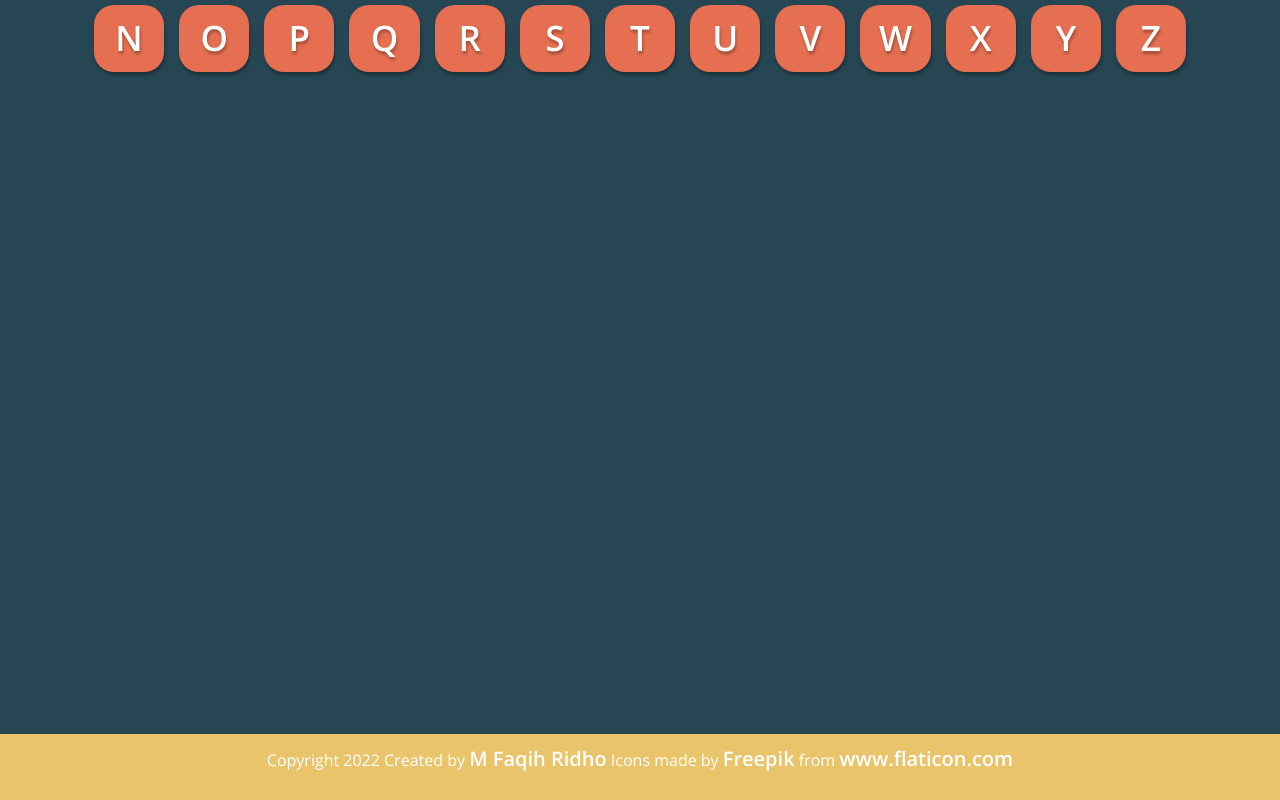
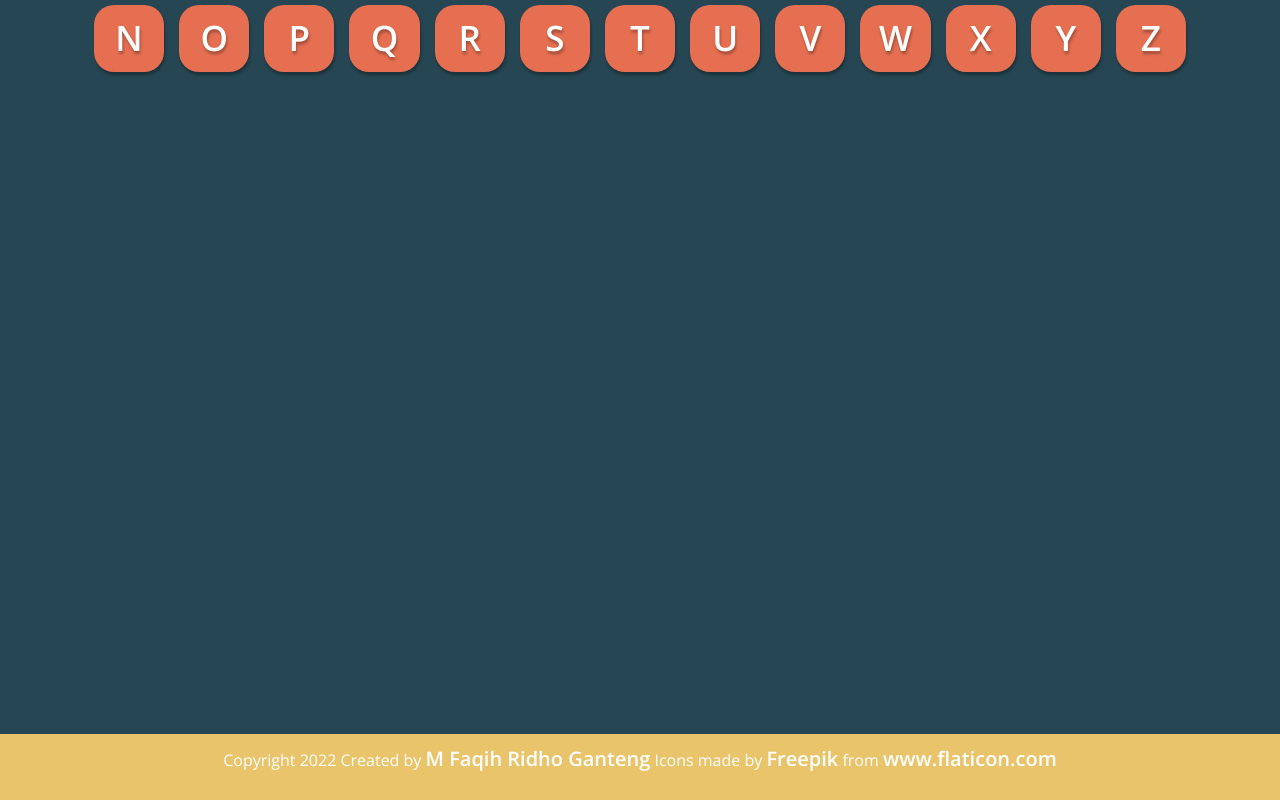
Before and after one commit to MFaqihRidho/themealdb-website, a React (Create React App) app: page / in a window 1280 px wide. Shown: the part 1992-2792 px from the top of the page. Built offline with nearby package versions, Linux system fonts and the light colour scheme; no server answers.

Commit message:
menambahkan ganteng di footer

```diff
--- a/src/components/footer/index.js
+++ b/src/components/footer/index.js
@@ -3,7 +3,7 @@
 function Footer(){
     return(
         <footer>
-            <p>Copyright 2022 Created by <a href="https://github.com/MFaqihRidho">M Faqih Ridho</a> Icons made by <a href="https://www.freepik.com" title="Freepik">Freepik</a> from <a href="https://www.flaticon.com/" title="Flaticon">www.flaticon.com</a></p>
+            <p>Copyright 2022 Created by <a href="https://github.com/MFaqihRidho">M Faqih Ridho Ganteng</a> Icons made by <a href="https://www.freepik.com" title="Freepik">Freepik</a> from <a href="https://www.flaticon.com/" title="Flaticon">www.flaticon.com</a></p>
         </footer>
     )
 }
```
